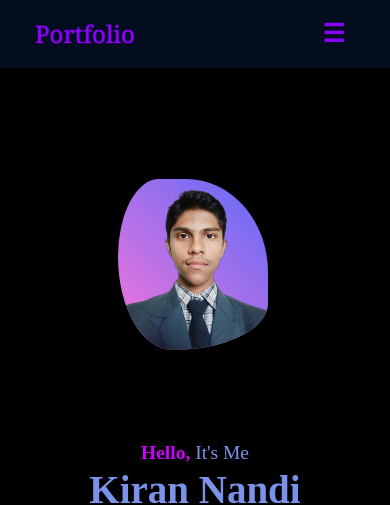
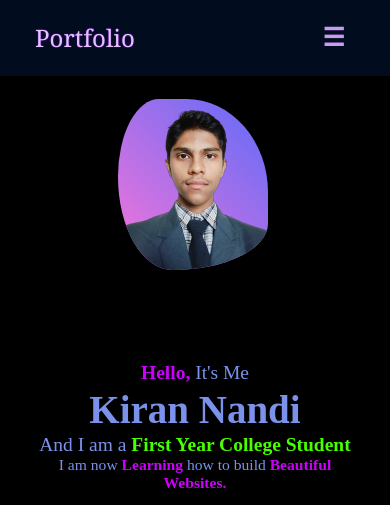
Before and after one commit to devinxhacker/Kiran-Nandi, a plain HTML site: page Portfolio/portfolio.html in a window 390 px wide. Shown: the top 505 px of the page. Drawn offline with nearby package versions, Linux system fonts and the light colour scheme; a script that the page names is missing.

Commit message:
header size and color changed

```diff
--- a/Portfolio/portfolio.html
+++ b/Portfolio/portfolio.html
@@ -28,7 +28,7 @@
         <script src="portfolio.js"></script>
         <header class="header">
             <a href="#" class="logo">Portfolio</a>
-            <span style="font-size:25px;cursor:pointer;color:#8c00ff;padding:5px 10px 5px 10px;border-radius: 100%;" class="hider" onclick="openNav()">&#9776;</span>
+            <span style="font-size:25px;cursor:pointer;color:#ca99f2;padding:5px 10px 5px 10px;border-radius: 100%;" class="hider" onclick="openNav()">&#9776;</span>
             <nav class="overlay" id="nav">
                 <a href="javascript:void(0)" class="closebtn" onclick="closeNav()">&times;</a>
                 <div class="overlay-content">
--- a/Portfolio/pstyle.css
+++ b/Portfolio/pstyle.css
@@ -42,7 +42,7 @@ header{
     top: 0;
     left: 0;
     width: 100%;
-    height: 8%;
+    height: 9%;
     padding: 1rem 9%;
     background: var(--header);
     display: flex;
@@ -60,7 +60,7 @@ header{
 
 .logo{
     font-size: 220%;
-    color: #9000ff;
+    color: #e1c3f8;
     font-weight: 500;
     cursor: default;
     text-shadow: 0 0 0.1rem #9000ff;
@@ -96,6 +96,7 @@ a{
 @media screen and (max-width: 850px){
     .hider{
         display: inline;
+        color: #fcf9fe;
     }
     .logo{
         font-size: 150%;
@@ -125,7 +126,7 @@ a{
         padding: 8px;
         text-decoration: none;
         font-size: 36px;
-        color: #9000ff;
+        color: #c6b8d0;
         display: block;
         transition: 0.3s;
       }
@@ -251,6 +252,7 @@ span{
     .myimg{
         float: none;
         margin-left: 15vw;
+        margin-top: -80px;
         width: 55vw;
         height: 55vw;
     }
```
